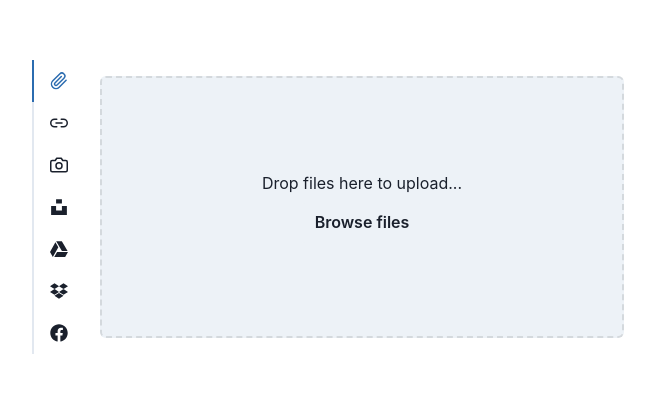
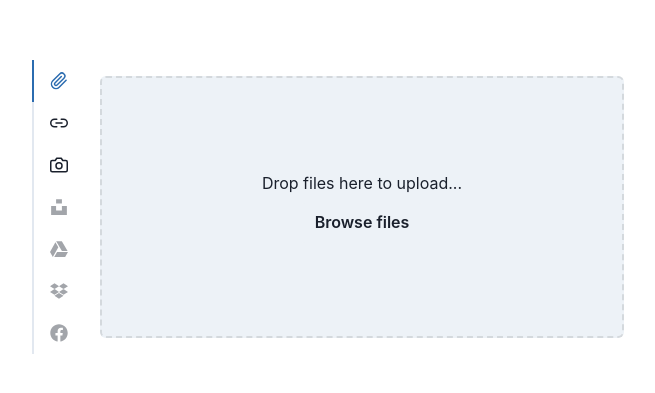
Before and after one commit to malcodeman/image-uploader, a React (Create React App) app: page / in a window 1280 px wide. Shown: the part 193-586 px from the top of the page, without its empty margins (304-959 px from the left). Built offline with nearby package versions, Linux system fonts and the light colour scheme.

Commit message:
Adds idDisabled prop

```diff
--- a/src/App.tsx
+++ b/src/App.tsx
@@ -24,30 +24,37 @@ const SIDEBAR = [
   {
     icon: FiPaperclip,
     value: "device",
+    isDisabled: false,
   },
   {
     icon: FiLink2,
     value: "link",
+    isDisabled: false,
   },
   {
     icon: FiCamera,
     value: "camera",
+    isDisabled: false,
   },
   {
     icon: FaUnsplash,
     value: "unsplash",
+    isDisabled: true,
   },
   {
     icon: FaGoogleDrive,
     value: "drive",
+    isDisabled: true,
   },
   {
     icon: FaDropbox,
     value: "dropbox",
+    isDisabled: true,
   },
   {
     icon: FaFacebook,
     value: "facebook",
+    isDisabled: true,
   },
 ];
 
@@ -57,11 +64,11 @@ function App() {
   return (
     <Center minHeight={"100vh"}>
       <Container maxW={"container.sm"}>
-        <Tabs size="lg" orientation="vertical">
+        <Tabs size="lg" orientation="vertical" isLazy>
           <TabList>
             {map(
               (item) => (
-                <Tab key={item.value}>
+                <Tab key={item.value} isDisabled={item.isDisabled}>
                   <Icon as={item.icon} />
                 </Tab>
               ),
```
